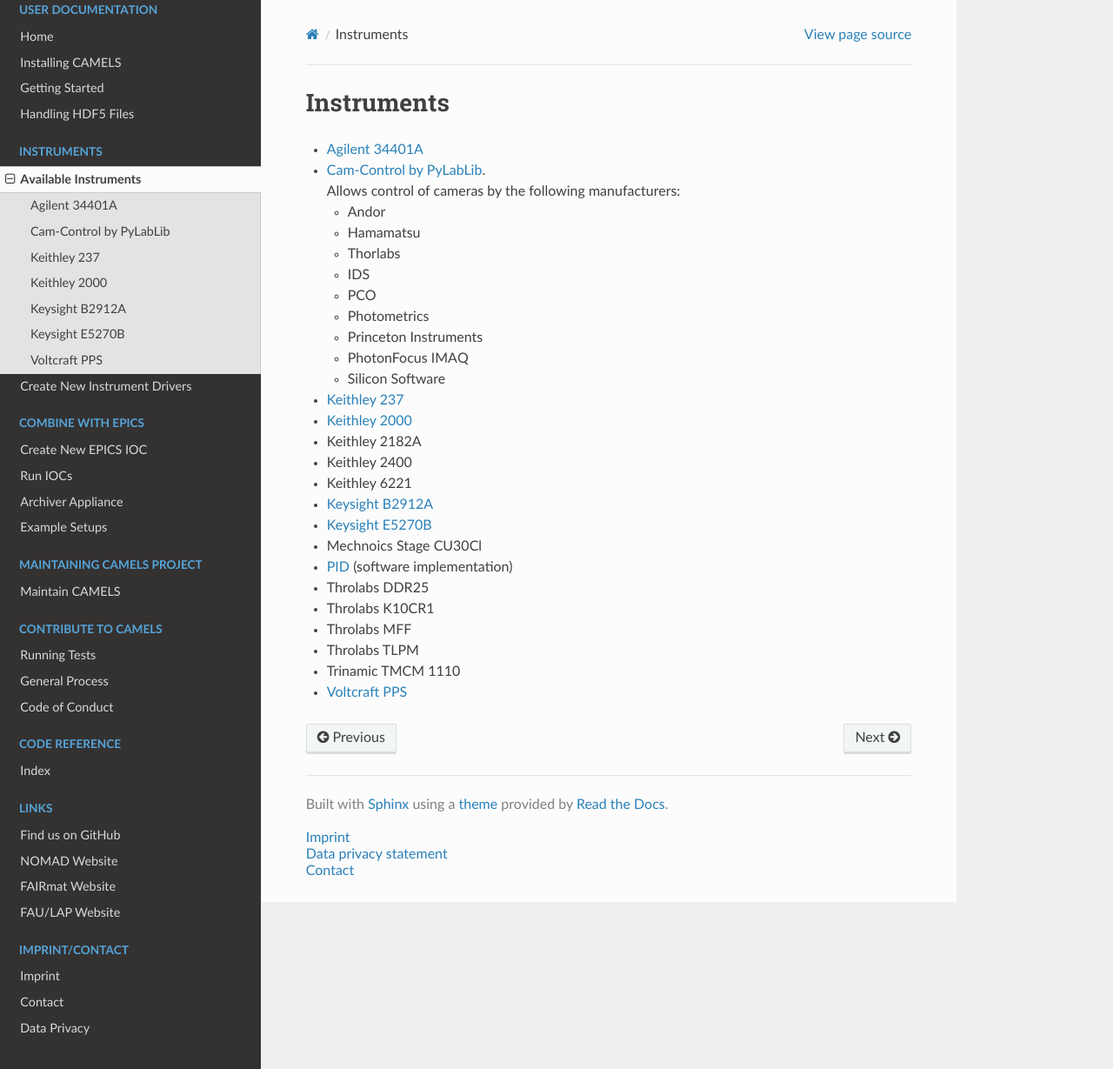
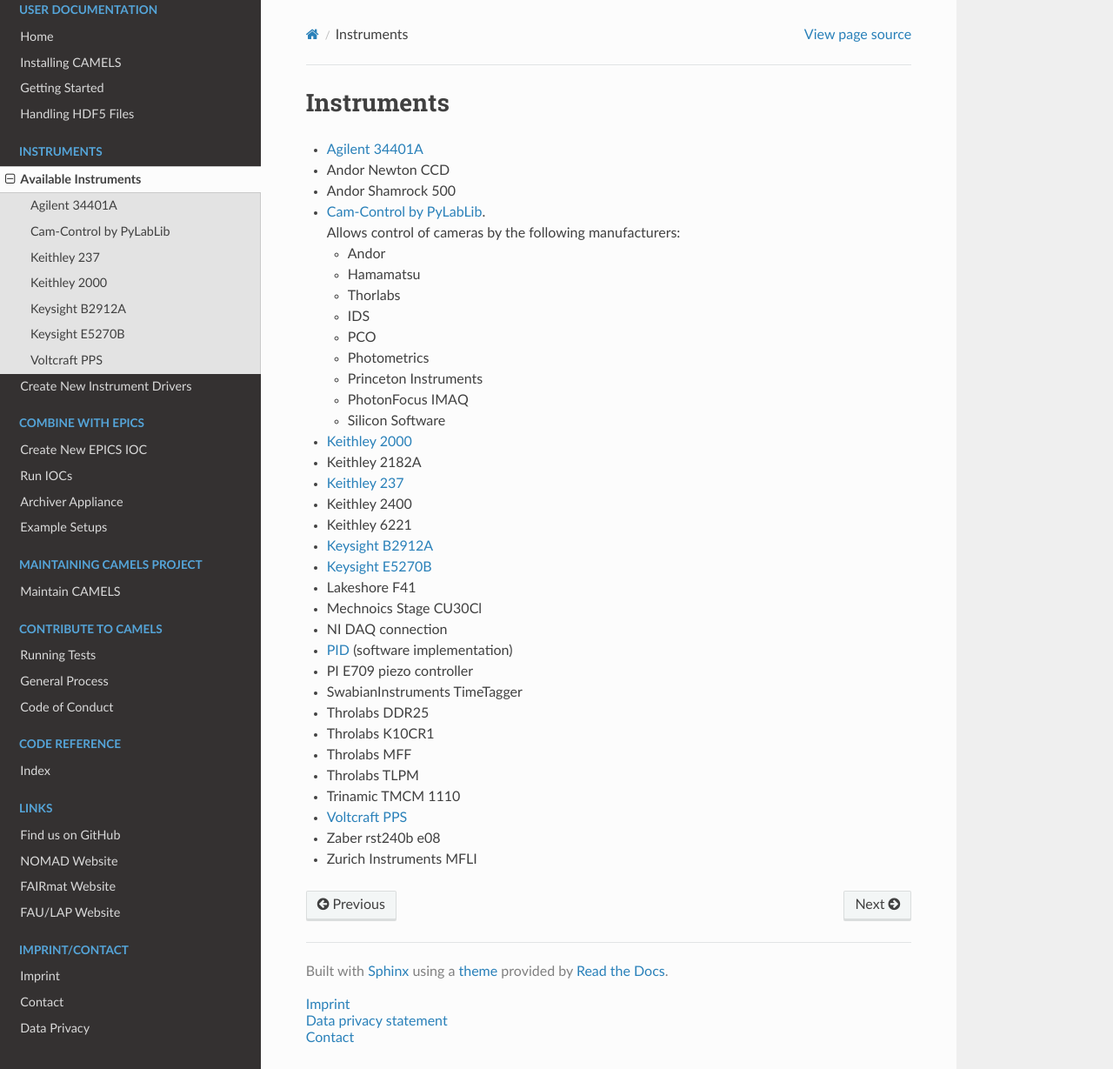
Before and after one commit to FAU-LAP/NOMAD-CAMELS, a Sphinx documentation site: the page built from docs/source/doc/instruments/instruments.md, in a window 1280 px wide and 1229 px high. Shown: the whole window at 87% size. Built offline with Sphinx 7.4.7 and the Read the Docs theme 2.0.0, drawn with Linux system fonts in a browser that asks for light colours; pages that are not in the unit, such as notebooks, are missing from menus.

Commit message:
Updated instrument list

````diff
--- a/docs/source/doc/instruments/instruments.md
+++ b/docs/source/doc/instruments/instruments.md
@@ -1,6 +1,8 @@
 # Instruments
 
 - [Agilent 34401A](agilent_34401a/agilent_34401a.md)
+- Andor Newton CCD
+- Andor Shamrock 500
 - [Cam-Control by PyLabLib](cam_control_pylablib/cam_control_pylablib.md).\
    Allows control of cameras by the following manufacturers:
   - Andor
@@ -12,21 +14,27 @@
   - Princeton Instruments
   - PhotonFocus IMAQ
   - Silicon Software
-- [Keithley 237](keithley_237/keithley_237.md)
 - [Keithley 2000](keithley_2000/keithley_2000.md)
 - Keithley 2182A
+- [Keithley 237](keithley_237/keithley_237.md)
 - Keithley 2400
 - Keithley 6221
 - [Keysight B2912A](keysight_b2912a/keysight_b2912a.md)
 - [Keysight E5270B](keysight_e5270b/keysight_e5270b.md)
+- Lakeshore F41
 - Mechnoics Stage CU30Cl
+- NI DAQ connection
 - [PID](pid/pid.md) (software implementation)
+- PI E709 piezo controller
+- SwabianInstruments TimeTagger
 - Throlabs DDR25
 - Throlabs K10CR1
 - Throlabs MFF
 - Throlabs TLPM
 - Trinamic TMCM 1110
 - [Voltcraft PPS](voltcraft_pps/voltcraft_pps.md)
+- Zaber rst240b e08
+- Zurich Instruments MFLI
 
 ```{toctree}
 :maxdepth: 2
````
